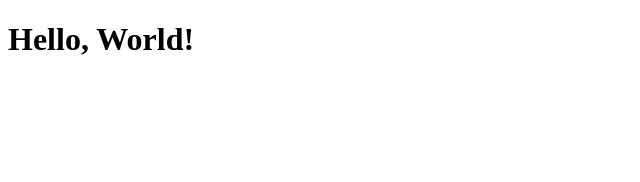
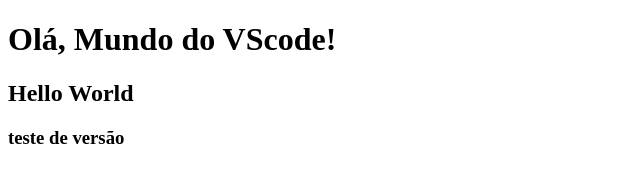
Before and after one commit to lmarmelo/teste-vscode, a plain HTML site: page index.html in a window 1280 px wide. Shown: the whole page, without its empty margins (0-640 px from the left). Drawn offline with Linux system fonts and the light colour scheme.

Commit message:
inserção h3

```diff
--- a/index.html
+++ b/index.html
@@ -7,7 +7,8 @@
     <title>Document</title>
 </head>
 <body>
-    <h1>Hello, World!</h1>
-
+    <h1>Olá, Mundo do VScode!</h1>
+    <h2>Hello World</h2>
+    <h3>teste de versão</h3>
 </body>
 </html>
```
